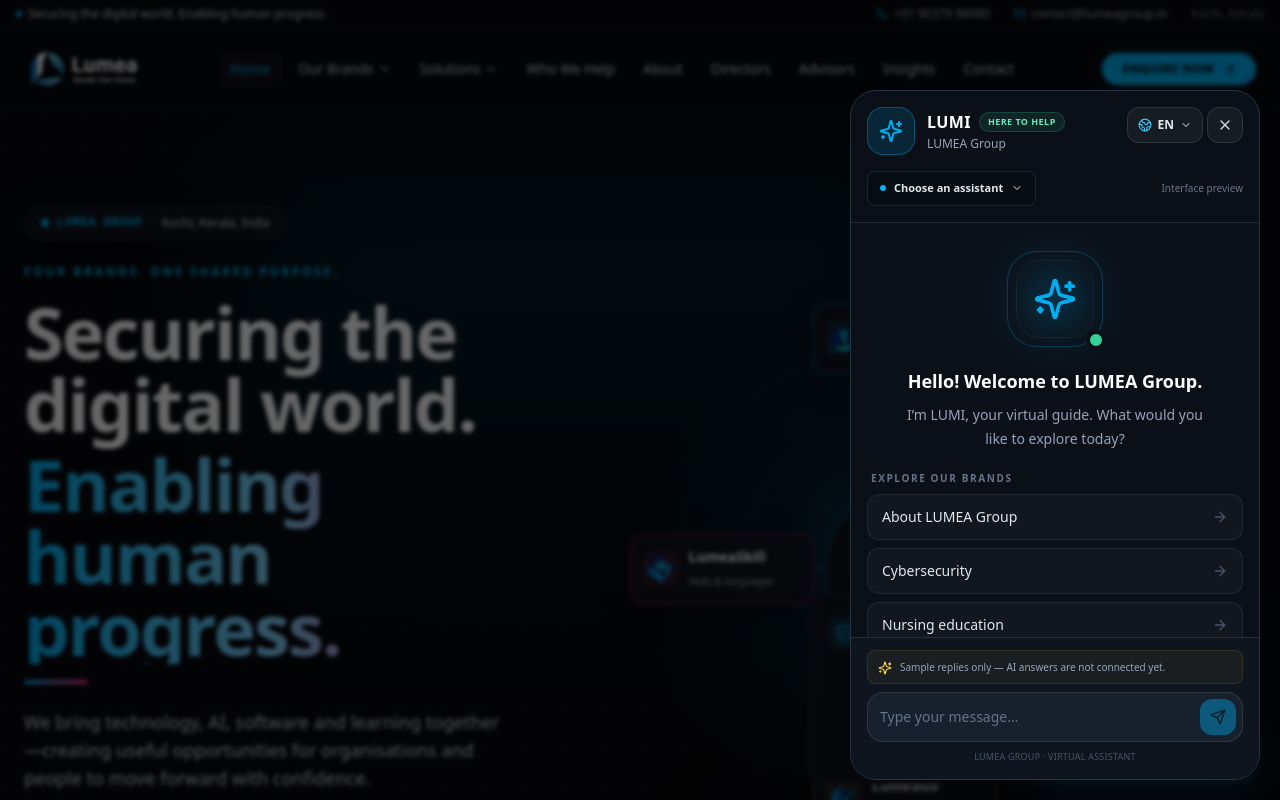
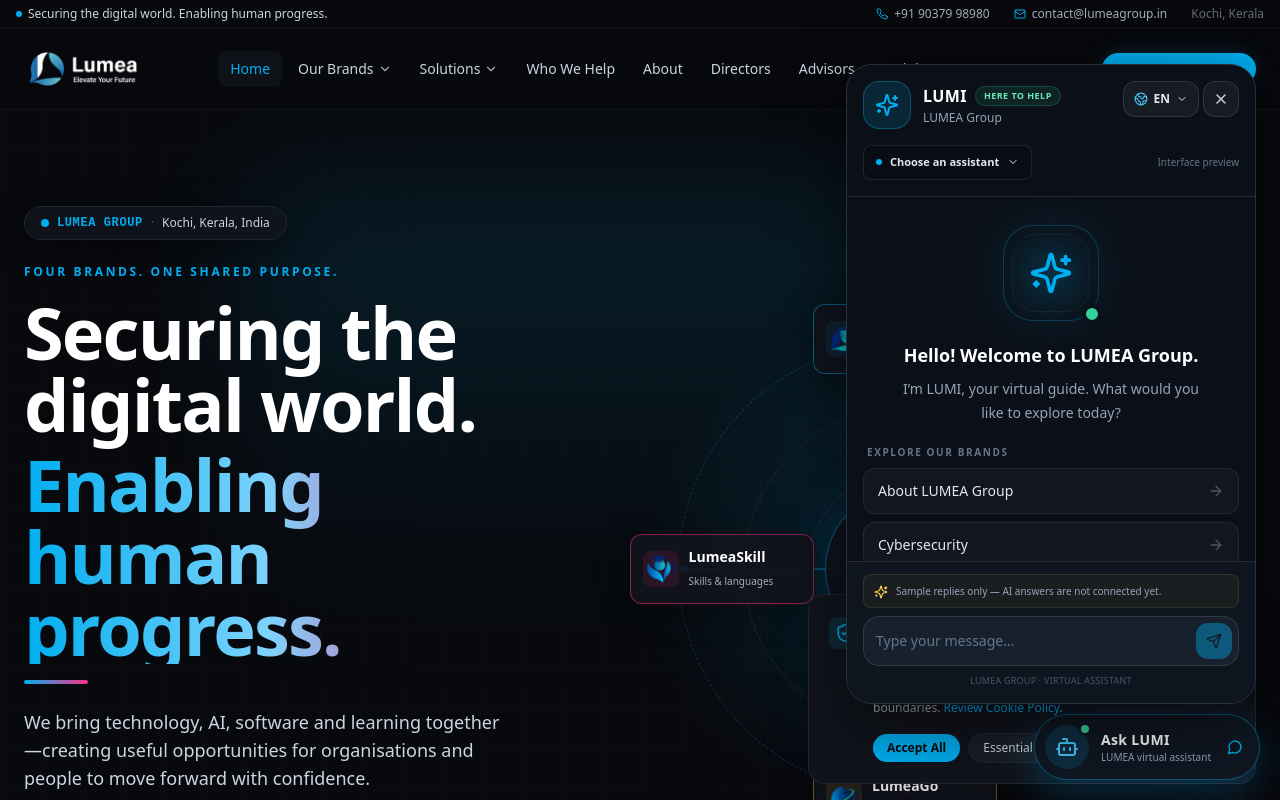
Before and after one commit to Rejeesh99/Lumea-Group-Website, a Next.js app: page / in a window 1280 px wide. Both pictures are taken after a click on the button "Open LUMEA chatbot". Shown: the top 800 px of the page. Built offline with nearby package versions, Linux system fonts and the light colour scheme.

Commit message:
Make LUMEA chatbot a compact floating panel

```diff
--- a/src/components/chatbot/LumeaChatbot.tsx
+++ b/src/components/chatbot/LumeaChatbot.tsx
@@ -10,7 +10,6 @@ import {
   GraduationCap,
   HeartPulse,
   MessageCircle,
-  Minus,
   Send,
   ShieldCheck,
   Sparkles,
@@ -183,12 +182,12 @@ export function LumeaChatbot() {
       </button>
 
       {isOpen && (
-        <div className="fixed inset-0 z-[80] flex items-end justify-end bg-black/60 p-0 backdrop-blur-[2px] sm:items-end sm:p-5">
+        <div className="fixed bottom-24 right-4 z-[80] w-[min(410px,calc(100vw-2rem))] sm:bottom-24 sm:right-6">
           <section
             role="dialog"
-            aria-modal="true"
+            aria-modal="false"
             aria-label="LUMEA virtual assistant"
-            className="flex h-[100dvh] w-full flex-col overflow-hidden border border-[#263342] bg-[#0B1018] text-slate-100 shadow-2xl sm:h-[min(690px,calc(100dvh-40px))] sm:max-h-[calc(100dvh-40px)] sm:w-[410px] sm:rounded-[26px]"
+            className="flex h-[min(640px,calc(100dvh-140px))] w-full flex-col overflow-hidden rounded-[26px] border border-[#263342] bg-[#0B1018] text-slate-100 shadow-[0_20px_70px_rgba(0,0,0,.55)]"
           >
             <header className="relative border-b border-white/10 bg-[radial-gradient(circle_at_top_right,rgba(0,174,239,.18),transparent_48%),#111925] px-4 pb-4 pt-4">
               <div className="flex items-start justify-between gap-3">
```
